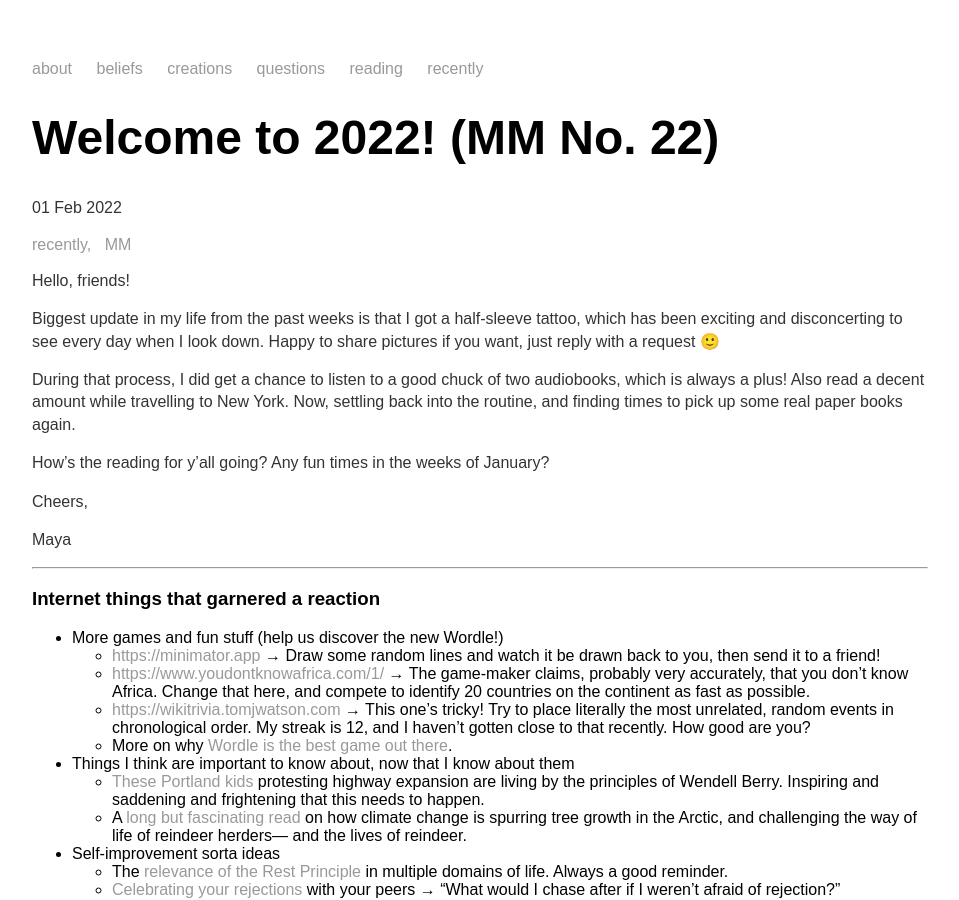
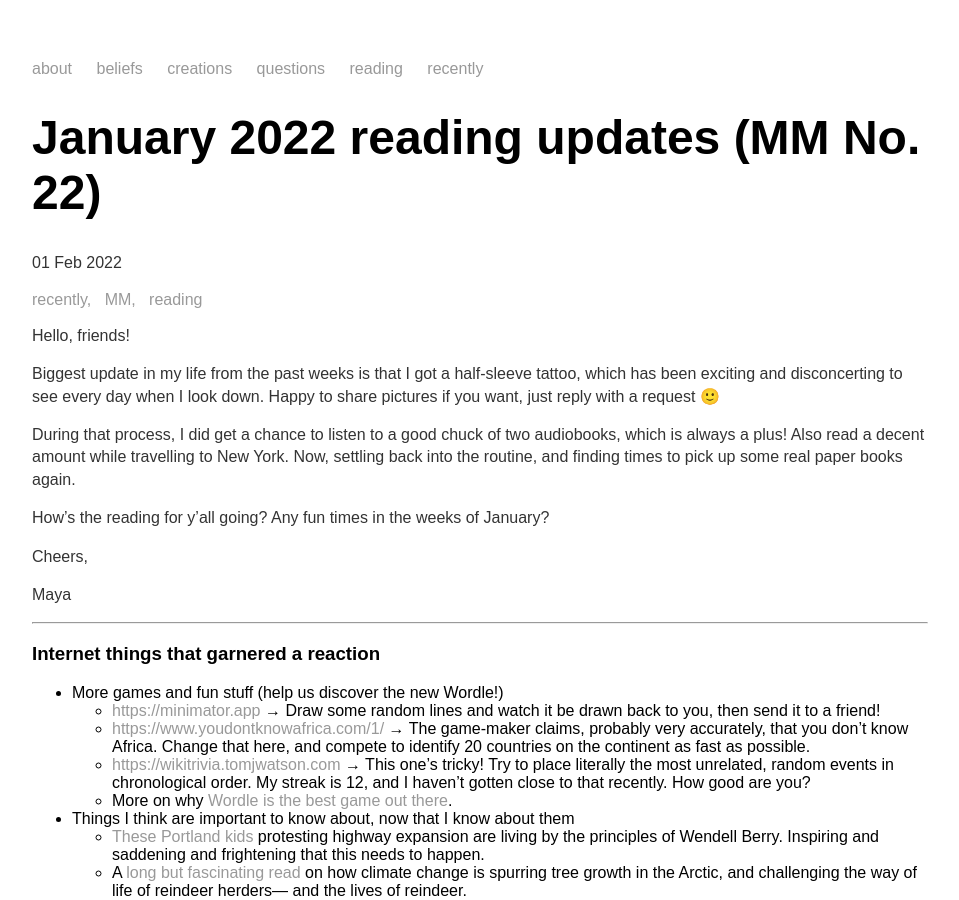
Before and after one commit to mayasheth/mayasheth.github.io, a Jekyll site: the page built from _posts/2022-02-01-MM22-january-2022-reading-updates.md, in a window 1280 px wide and 900 px high. Shown: the whole window, without its empty margins (160-1119 px from the left). Built offline with Jekyll 4.4.1, drawn with Linux system fonts in a browser that asks for light colours.

Commit message:
Update 2022-02-01-MM22-january-2022-reading-updates.md

```diff
--- a/_posts/2022-02-01-MM22-january-2022-reading-updates.md
+++ b/_posts/2022-02-01-MM22-january-2022-reading-updates.md
@@ -1,7 +1,7 @@
 ---
 layout: post
-title: Welcome to 2022! (MM No. 22)
-categories: recently, MM
+title: January 2022 reading updates (MM No. 22)
+categories: recently, MM, reading
 date: 2022-02-01
 
 ---
```
